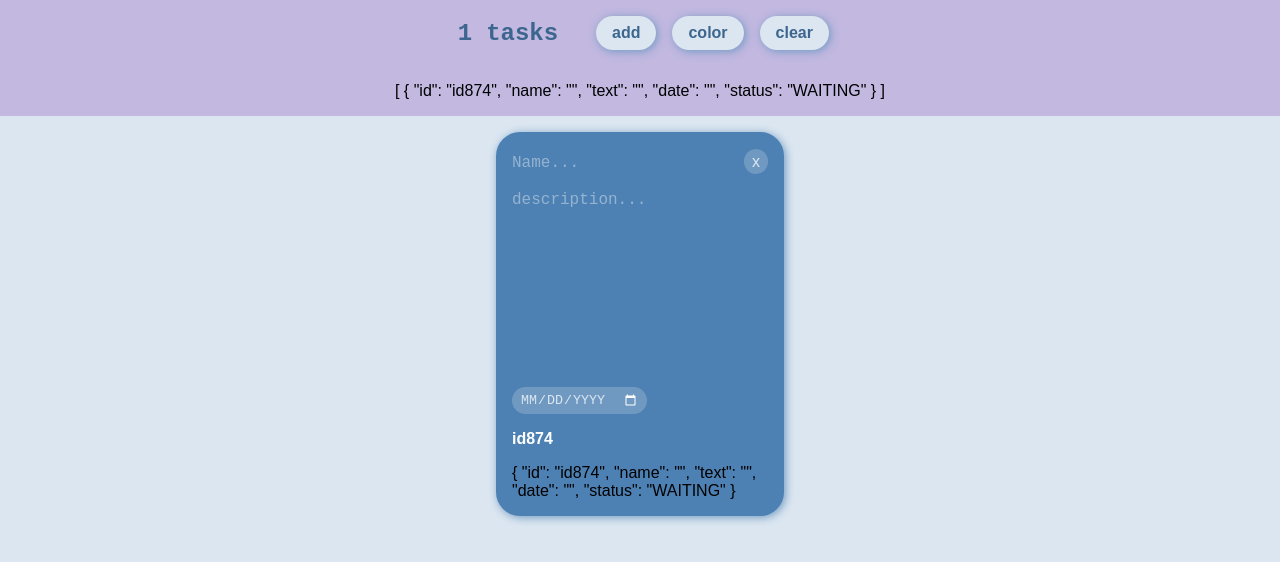
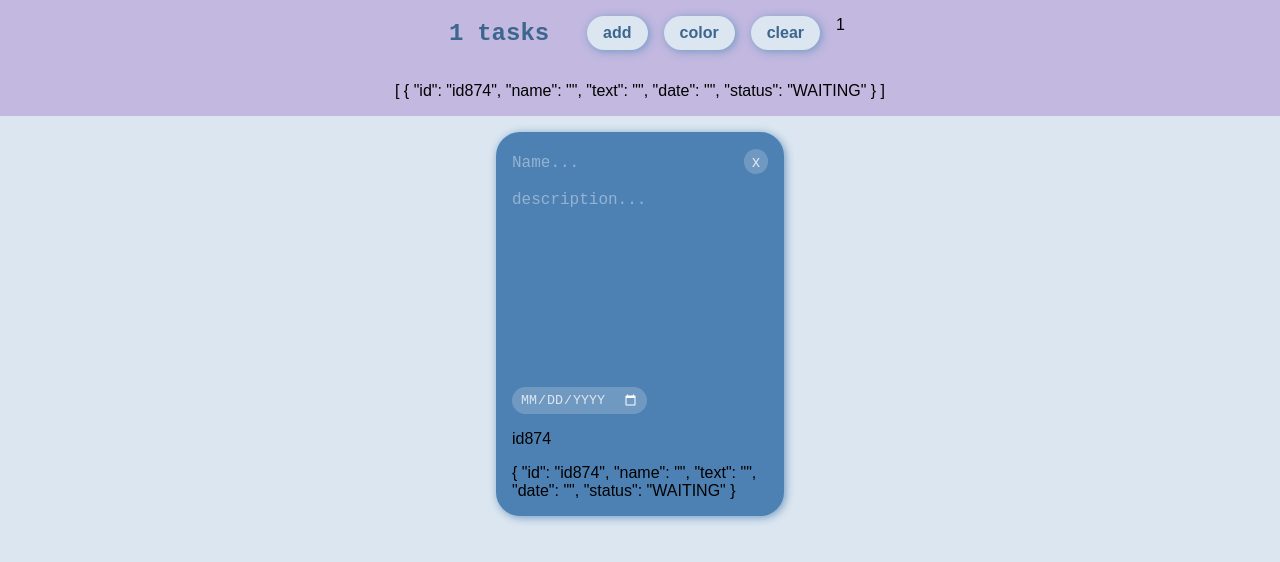
Before and after one commit to Kivthor/vue-todo-ts, a Vue app: page / in a window 1280 px wide. Both pictures are taken after a click on the button "add". Shown: the top 562 px of the page. Built offline with nearby package versions, Linux system fonts and the light colour scheme; the HTML template or start-up script is replaced by a standard one.

Commit message:
added global counter using pinia store and fixed some type errors

```diff
--- a/src/App.vue
+++ b/src/App.vue
@@ -1,10 +1,20 @@
 <script setup lang="ts">
 import UiButton from './components/UiButton.vue'
 import TodoItem from './components/TodoItem.vue'
+import { useGlobalCounter } from '@/stores/globalCounter.ts'
 import { ref } from 'vue'
 
+const globalCounter = useGlobalCounter()
+
+interface Task {
+  id: string
+  name: string
+  text: string
+  date: string
+  status: 'WAITING' | 'SAVED' | 'NOT-SAVED'
+}
 const taskCount = ref(0)
-const taskList = ref([])
+const taskList = ref<Task[]>([])
 const addTask = () => {
   taskList.value.push({
     id: 'id' + Math.floor(Math.random() * 1000),
@@ -47,7 +57,8 @@ const clearTaskList = () => {
 
 const changeColor = () => {
   const root = document.documentElement
-  root.style.setProperty('--hue', Math.floor(Math.random() * 360))
+  const hueNumber = Math.floor(Math.random() * 360)
+  root.style.setProperty('--hue', hueNumber.toString())
 }
 </script>
 
@@ -62,6 +73,7 @@ const changeColor = () => {
         <UiButton @action="addTask" button-type="TOPBUTTON">add</UiButton>
         <UiButton @action="changeColor" button-type="TOPBUTTON">color</UiButton>
         <UiButton v-if="taskCount" @action="clearTaskList" button-type="TOPBUTTON">clear</UiButton>
+        <div>{{ globalCounter.count }}</div>
       </div>
     </div>
     <div v-if="taskCount" class="title-bar-container">{{ taskList }}</div>
--- a/src/components/TodoItem.vue
+++ b/src/components/TodoItem.vue
@@ -65,7 +65,7 @@ const modTask = () => {
       <UiButton v-if="isSaved" @action="modTask" button-type="EDIT">edit</UiButton>
       <UiButton v-if="!isSaved && taskText" @action="modTask" button-type="SAVE">save</UiButton>
     </div>
-    <span style="color: white; font-weight: bold">{{ taskId }}</span>
+    <span>{{ taskId }}</span>
     <span>{{ todoItem }}</span>
   </div>
 </template>
--- a/src/components/UiButton.vue
+++ b/src/components/UiButton.vue
@@ -1,6 +1,8 @@
 <script setup lang="ts">
+import { useGlobalCounter } from '@/stores/globalCounter.ts'
 import { computed } from 'vue'
 
+const globalCounter = useGlobalCounter()
 const emit = defineEmits(['action'])
 const props = defineProps({
   buttonType: String,
@@ -10,6 +12,7 @@ const isItDeleteButton = computed(() => props.buttonType === 'DELETE')
 const isItTopButton = computed(() => props.buttonType === 'TOPBUTTON')
 const onClick = () => {
   emit('action')
+  globalCounter.increment()
 }
 </script>
 
--- /dev/null
+++ b/src/stores/globalCounter.ts
@@ -0,0 +1,15 @@
+import { defineStore } from 'pinia'
+
+export const useGlobalCounter = defineStore('globalCounter', {
+  state: () => ({
+    count: 0,
+  }),
+  getters: {
+    doubleCount: (state) => state.count * 2,
+  },
+  actions: {
+    increment() {
+      this.count += 1
+    },
+  },
+})
```
